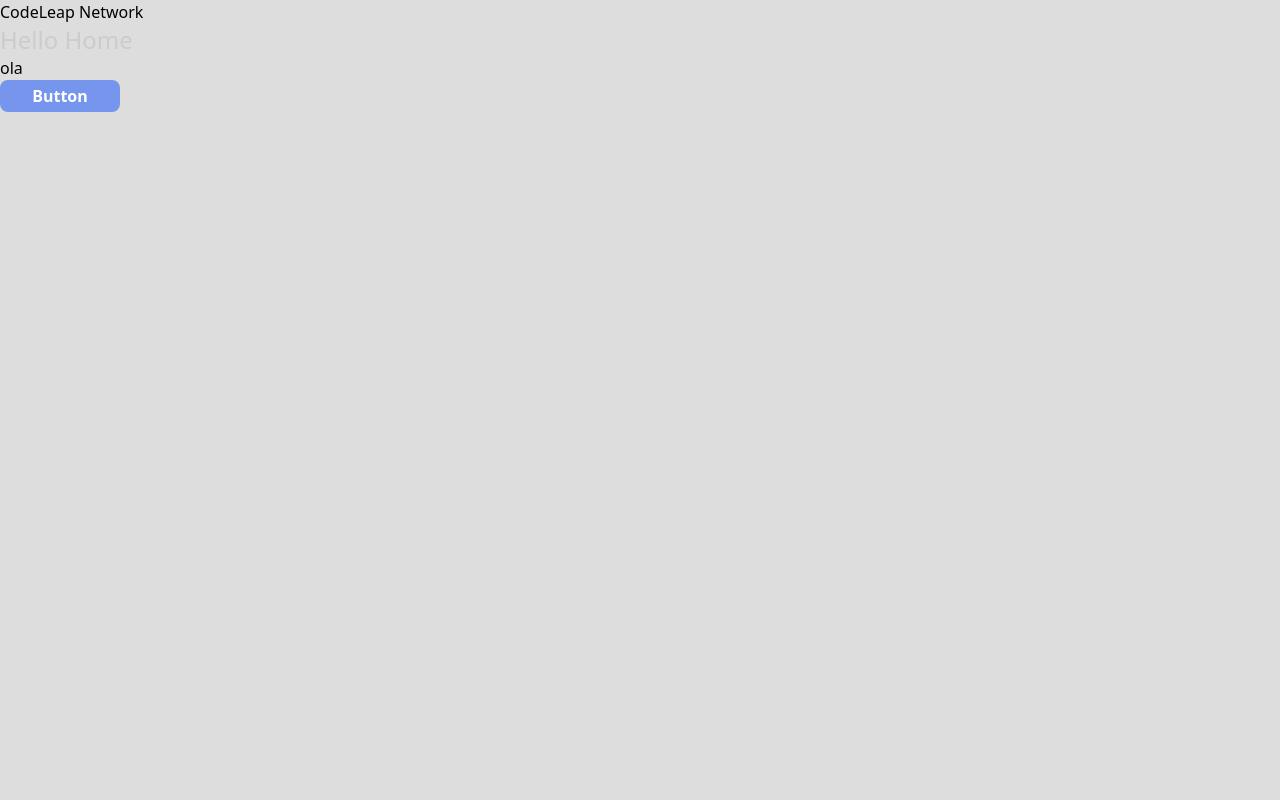
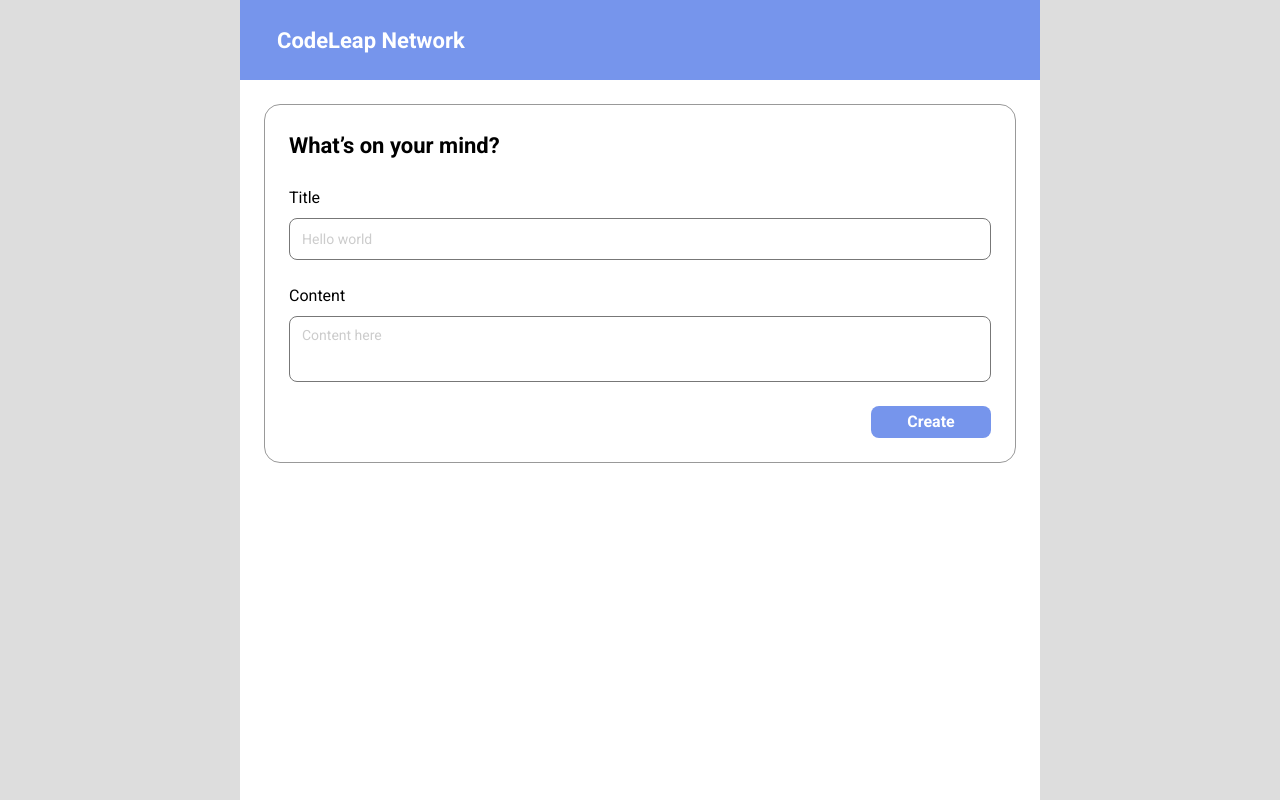
Before and after one commit to V-Matheus/CodeLeap, a Next.js app: page / in a window 1280 px wide. Built offline with nearby package versions, Linux system fonts and the light colour scheme.

Commit message:
feat: add clsx

```diff
--- a/package.json
+++ b/package.json
@@ -10,6 +10,7 @@
     "test": "jest"
   },
   "dependencies": {
+    "clsx": "^2.1.1",
     "next": "15.3.1",
     "react": "^19.0.0",
     "react-dom": "^19.0.0"
--- a/src/app/components/Button.tsx
+++ b/src/app/components/Button.tsx
@@ -1,5 +1,6 @@
 import { ComponentProps } from 'react';
 import { Loader } from './Loader';
+import clsx from 'clsx';
 
 interface ButtonProps extends ComponentProps<'button'> {
   styles?: 'base' | 'danger' | 'save' | 'submit';
@@ -9,6 +10,7 @@
 export function Button({
   styles = 'base',
   isLoading = false,
+  className,
   ...props
 }: ButtonProps) {
   let buttonStyle: string;
@@ -31,7 +33,11 @@
   return (
     <button
       disabled={isLoading}
-      className={`flex items-center justify-center w-[120px] h-[32px] transition-colors rounded-lg box-border font-bold cursor-pointer ${buttonStyle} `}
+      className={clsx(
+        'flex items-center justify-center w-[120px] h-[32px] transition-colors rounded-lg box-border font-bold cursor-pointer',
+        buttonStyle,
+        className,
+      )}
       {...props}
     >
       {isLoading ? <Loader /> : props.children}
--- a/src/app/globals.css
+++ b/src/app/globals.css
@@ -12,4 +12,5 @@
 body {
   background: #DDDDDD;
   color: #000000;
+  font-family: 'Roboto';
 }
--- a/src/app/layout.tsx
+++ b/src/app/layout.tsx
@@ -19,7 +19,7 @@
 }>) {
   return (
     <html lang="en">
-      <body className={`${roboto.variable} antialiased bg-background`}>{children}</body>
+      <body className={`${roboto.variable} antialiased flex justify-center`}>{children}</body>
     </html>
   );
 }
--- a/src/app/page.tsx
+++ b/src/app/page.tsx
@@ -1,12 +1,14 @@
-import { Button } from "./components/Button";
+import CreateMyPost from './components/CreateMyPost';
 
 export default function Home() {
   return (
-    <main className="flex flex-col w-[800px] h-screen">
-      <header>CodeLeap Network</header>
-      <h1 className="text-2xl text-gray-light">Hello Home</h1>
-      <h2 className="bg-grayDark">ola</h2>
-      <Button styles="submit">Button</Button>
-    </main>
+    <section className="flex fle-1 flex-col w-[800px] h-screen">
+      <header className="flex items-center pl-[37px] h-20 bg-primary">
+        <h1 className="text-[22px] text-white font-bold">CodeLeap Network</h1>
+      </header>
+      <main className="flex flex-1 flex-col bg-white p-6">
+        <CreateMyPost />
+      </main>
+    </section>
   );
 }
```
Also changed, not shown: 1 other file (tests, documents, lock files or other folders).
